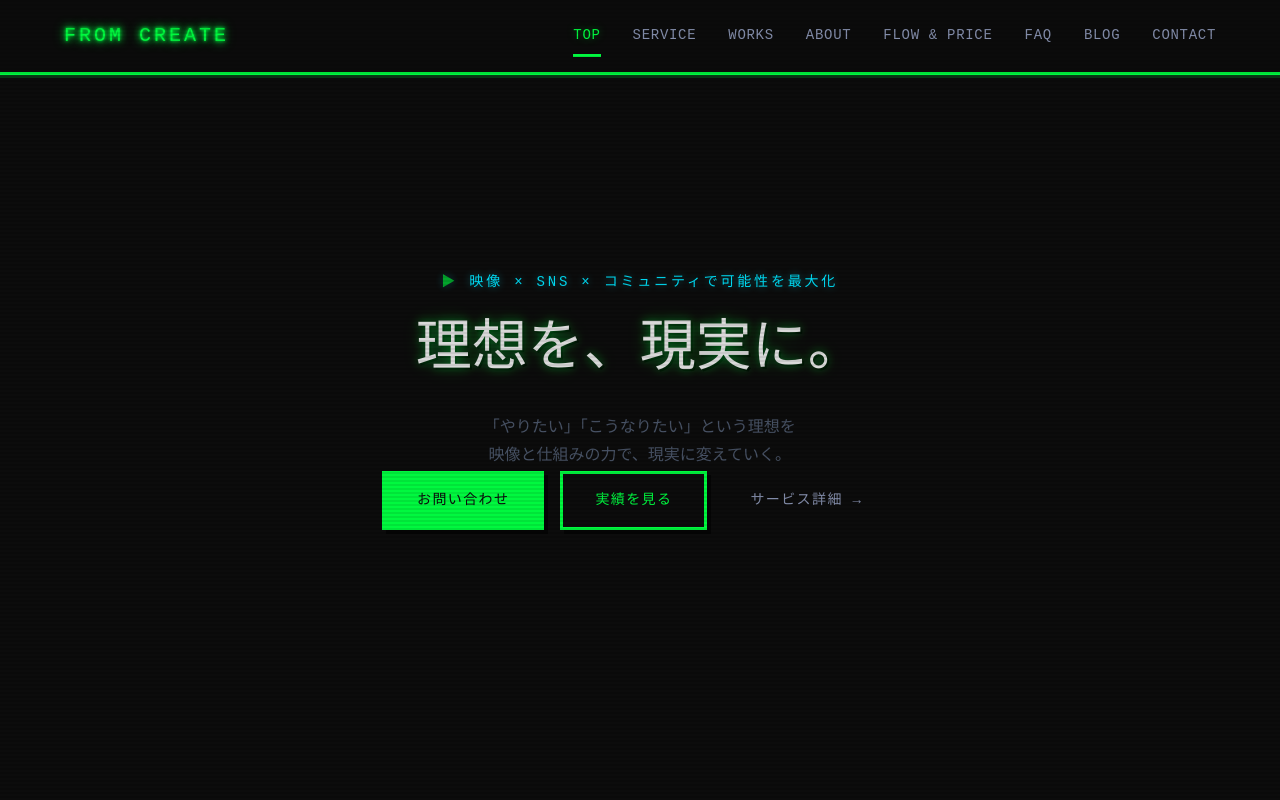
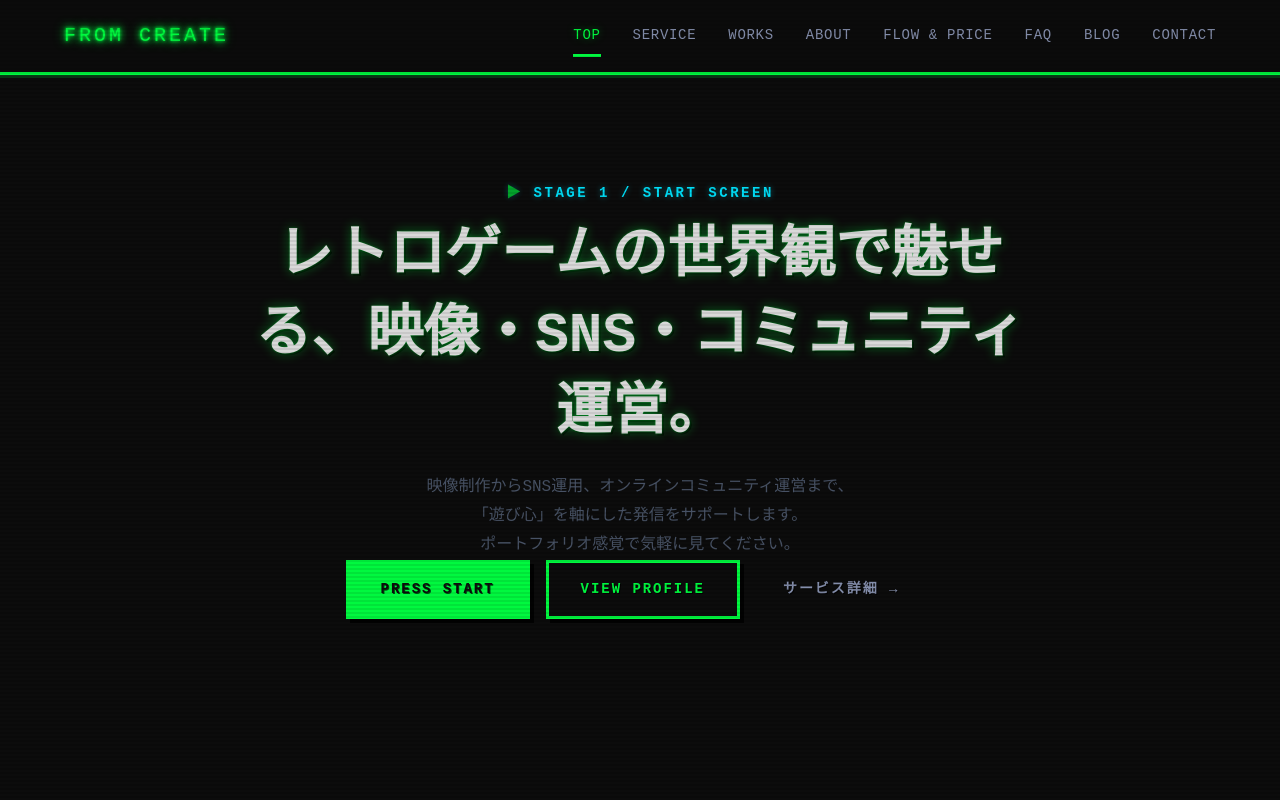
Before and after one commit to kazuki0819/hp_fromcreate_retro_style, a Next.js app: page / in a window 1280 px wide. Shown: the top 800 px of the page. Built offline with nearby package versions, Linux system fonts and the light colour scheme; a web font is replaced by a local one.

Commit message:
tweak hero text and retro button style

```diff
--- a/app/globals.css
+++ b/app/globals.css
@@ -368,13 +368,14 @@ button {
 .hero-kicker {
   font-size: var(--small);
   color: var(--accent2);
-  font-weight: 400;
-  letter-spacing: 0.2em;
+  font-weight: 700;
+  letter-spacing: 0.18em;
   text-transform: uppercase;
-  margin-bottom: 1rem;
-  text-shadow: 0 0 8px var(--accent2-glow);
-}
-
+  margin-bottom: 0.75rem;
+  text-shadow: 0 0 6px var(--accent2-glow);
+}
+
+/* ▶ はそのまま活かす */
 .hero-kicker::before {
   content: "▶ ";
   color: var(--accent);
@@ -383,14 +384,14 @@ button {
 
 .hero h1 {
   font-size: var(--h1);
-  font-weight: 400;
+  font-weight: 700;
   line-height: 1.4;
-  margin-bottom: 1.5rem;
+  margin-bottom: 1.25rem;
   color: var(--text);
   text-shadow:
-    0 0 10px var(--accent-glow),
-    0 0 20px rgba(0, 255, 65, 0.2),
-    2px 2px 0 rgba(0, 0, 0, 0.8);
+    0 0 2px var(--accent-glow),
+    0 0 12px rgba(0, 255, 65, 0.4),
+    2px 2px 0 rgba(0, 0, 0, 0.9);
 }
 
 .hero-note {
@@ -415,22 +416,23 @@ button {
   justify-content: center;
   gap: 0.5rem;
   padding: 0.875rem 2rem;
-  border-radius: var(--radius);
-  font-weight: 400;
+  border-radius: 0; /* 角丸をなくす */
+  font-weight: 700;
   font-size: var(--small);
   transition: var(--transition);
   text-decoration: none;
   text-transform: uppercase;
-  letter-spacing: 0.1em;
+  letter-spacing: 0.14em;
   position: relative;
   border: 3px solid;
+  text-shadow: 1px 1px 0 rgba(0, 0, 0, 0.7);
 }
 
 .btn-primary {
   background: var(--accent);
   color: var(--bg);
   border-color: var(--accent);
-  box-shadow: 4px 4px 0 rgba(0, 0, 0, 0.5);
+  box-shadow: 4px 4px 0 rgba(0, 0, 0, 0.7);
 }
 
 .btn-primary:hover {
@@ -438,32 +440,31 @@ button {
   color: var(--bg);
   border-color: var(--accent2);
   transform: translate(-2px, -2px);
-  box-shadow: 6px 6px 0 rgba(0, 0, 0, 0.5);
-  text-shadow: none;
+  box-shadow: 6px 6px 0 rgba(0, 0, 0, 0.8);
 }
 
 .btn-primary:active {
   transform: translate(2px, 2px);
-  box-shadow: 2px 2px 0 rgba(0, 0, 0, 0.5);
+  box-shadow: 2px 2px 0 rgba(0, 0, 0, 0.7);
 }
 
 .btn-secondary {
   background: transparent;
   color: var(--accent);
   border-color: var(--accent);
-  box-shadow: 4px 4px 0 rgba(0, 0, 0, 0.5);
+  box-shadow: 4px 4px 0 rgba(0, 0, 0, 0.7);
 }
 
 .btn-secondary:hover {
   background: var(--accent);
   color: var(--bg);
   transform: translate(-2px, -2px);
-  box-shadow: 6px 6px 0 rgba(0, 0, 0, 0.5);
+  box-shadow: 6px 6px 0 rgba(0, 0, 0, 0.8);
 }
 
 .btn-secondary:active {
   transform: translate(2px, 2px);
-  box-shadow: 2px 2px 0 rgba(0, 0, 0, 0.5);
+  box-shadow: 2px 2px 0 rgba(0, 0, 0, 0.7);
 }
 
 .btn-ghost {
--- a/app/page.tsx
+++ b/app/page.tsx
@@ -9,24 +9,34 @@ export default function HomePage() {
 
   return (
     <>
-      {/* Hero */}
+            {/* Hero */}
       <section className="hero">
         <RetroEffects />
         <div className="hero-content fade-up is-visible">
-          <p className="hero-kicker">映像 × SNS × コミュニティで可能性を最大化</p>
-          <h1>理想を、現実に。</h1>
+          <p className="hero-kicker">
+            STAGE 1 / START SCREEN
+          </p>
+          <h1>
+            レトロゲームの世界観で魅せる、映像・SNS・コミュニティ運営。
+          </h1>
           <p style={{ marginTop: '1rem', color: 'var(--text-dim)' }}>
-            「やりたい」「こうなりたい」という理想を<br />
-            映像と仕組みの力で、現実に変えていく。
+            映像制作からSNS運用、オンラインコミュニティ運営まで、<br />
+            「遊び心」を軸にした発信をサポートします。<br />
+            ポートフォリオ感覚で気軽に見てください。
           </p>
           <div className="hero-cta">
-            <Link href="/contact" className="btn btn-primary">お問い合わせ</Link>
-            <Link href="/works" className="btn btn-secondary">実績を見る</Link>
-            <Link href="/service" className="btn btn-ghost">サービス詳細 →</Link>
+            <Link href="#works" className="btn btn-primary">
+              PRESS START
+            </Link>
+            <Link href="#about" className="btn btn-secondary">
+              VIEW PROFILE
+            </Link>
+            <Link href="/service" className="btn btn-ghost">
+              サービス詳細 →
+            </Link>
           </div>
         </div>
       </section>
-
       {/* Service */}
       <section className="section">
         <div className="container">
@@ -56,10 +66,9 @@ export default function HomePage() {
           </div>
         </div>
       </section>
-
       {/* Works */}
-      <section className="section" style={{ background: 'var(--bg-elevated)' }}>
-        <div className="container">
+      <section id="works" className="section" style={{ background: 'var(--bg-elevated)' }}>
+          <div className="container">
           <header className="section-header fade-up is-visible">
             <h2>Works</h2>
             <p>これまで手がけた映像制作の一部をご紹介します</p>
```
